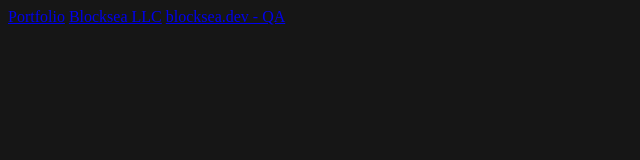
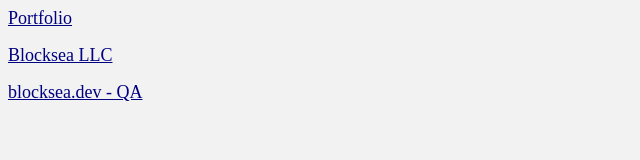
Before and after one commit to mrlucciola/mrlucciola-page-prod, a plain HTML site: page index.html in a window 1280 px wide. Shown: the whole page, without its empty margins (0-640 px from the left). Drawn offline with Linux system fonts and the light colour scheme.

Commit message:
Update index.html

```diff
--- a/index.html
+++ b/index.html
@@ -1,5 +1,5 @@
 <!doctype html>
-<html lang="en" style="background:rgb(22, 22, 22);">
+<html lang="en" style="background:rgb(242, 242, 242);">
 
 <head>
   <meta charset="utf-8" />
@@ -10,11 +10,17 @@
 </head>
 
 <body>
+  <style>
+  	.link {
+      color:navy;
+      font-size:18px;
+    }
+  </style>
   <noscript>You need to enable JavaScript to run this app.</noscript>
-  <div id="root">
-    <a href='portfolio.mrlucciola.com'>Portfolio</a>
-    <a href='blocksea.dev'>Blocksea LLC</a>
-    <a href='qa.blocksea.dev'>blocksea.dev - QA</a>
+  <div id="root" style="display:flex;flex-flow:column;justify-content:start;row-gap:16px;">
+    <a class="link" href="https://portfolio.mrlucciola.com">Portfolio</a>
+    <a class="link" href="https://blocksea.dev">Blocksea LLC</a>
+    <a class="link" href="https://qa.blocksea.dev">blocksea.dev - QA</a>
   </div>
 </body>
 
```
